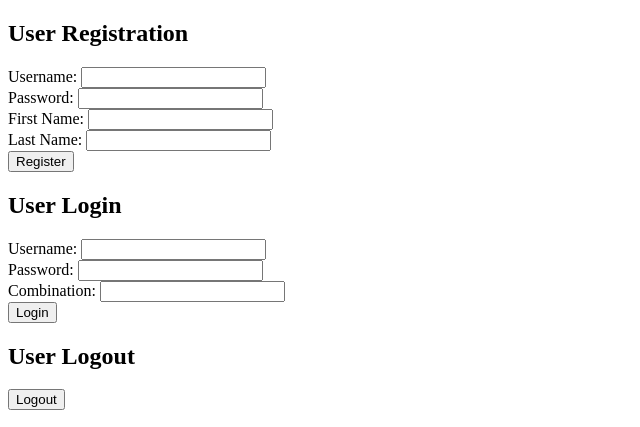
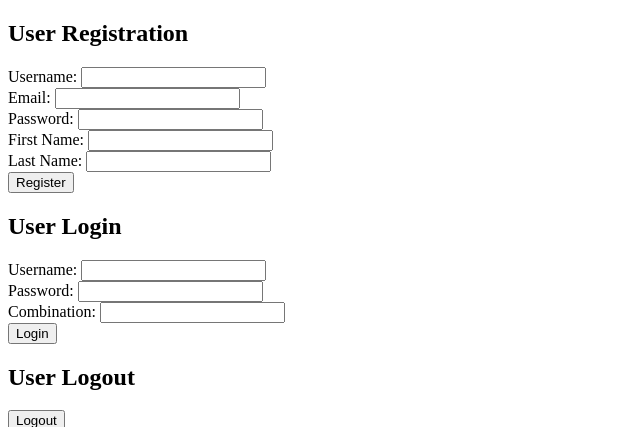
Before and after one commit to ehpop/SecureBankApp, a Flask app: page /test in a window 1280 px wide. Shown: the top 427 px of the page, without its empty margins (0-640 px from the left). Run offline with Flask 3, Linux system fonts and the light colour scheme.

Commit message:
added email to Users data

```diff
--- a/backend/templates/test.html
+++ b/backend/templates/test.html
@@ -11,6 +11,9 @@
 <form id="registerForm">
     <label for="username">Username:</label>
     <input type="text" id="username" name="username" required><br>
+
+    <label for="email">Email:</label>
+    <input type="email" id="email" name="email" required><br>
 
     <label for="password">Password:</label>
     <input type="password" id="password" name="password" required><br>
```
